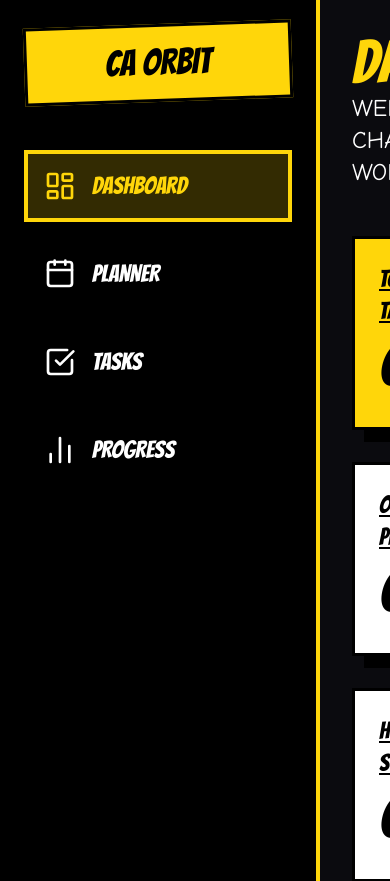
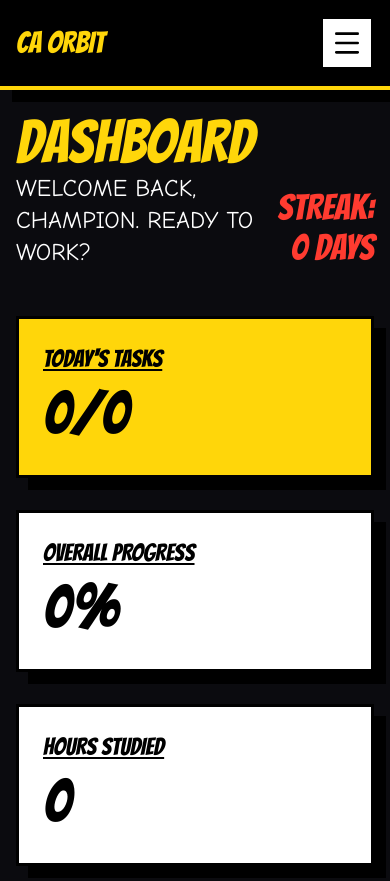
Before and after one commit to VedantJadhav701/ca-orbit, a Next.js app in the folder frontend/: page /dashboard in a window 390 px wide. Shown: the top 881 px of the page. Built offline with nearby package versions, Linux system fonts and the light colour scheme; no server answers.

Commit message:
feat: make dashboard sidebar fully responsive for mobile devices

```diff
--- a/frontend/src/app/dashboard/layout.tsx
+++ b/frontend/src/app/dashboard/layout.tsx
@@ -1,14 +1,32 @@
+"use client";
+
 import { Sidebar } from "@/components/Sidebar";
+import { useState } from "react";
+import { Menu } from "lucide-react";
 
 export default function DashboardLayout({
   children,
 }: {
   children: React.ReactNode;
 }) {
+  const [isSidebarOpen, setSidebarOpen] = useState(false);
+
   return (
     <div className="flex min-h-screen bg-dark">
-      <Sidebar />
-      <main className="flex-1 p-8 overflow-y-auto">
+      {/* Mobile Header */}
+      <div className="lg:hidden fixed top-0 left-0 w-full bg-black z-40 p-4 border-b-4 border-primary flex justify-between items-center shadow-brutalist">
+        <h1 className="text-3xl font-heading text-primary">CA ORBIT</h1>
+        <button
+          onClick={() => setSidebarOpen(true)}
+          className="neo-btn bg-white text-black p-2"
+        >
+          <Menu className="w-8 h-8" />
+        </button>
+      </div>
+
+      <Sidebar isOpen={isSidebarOpen} closeSidebar={() => setSidebarOpen(false)} />
+
+      <main className="flex-1 p-4 lg:p-8 pt-28 lg:pt-8 overflow-y-auto w-full">
         {children}
       </main>
     </div>
--- a/frontend/src/components/Sidebar.tsx
+++ b/frontend/src/components/Sidebar.tsx
@@ -9,8 +9,14 @@ import {
   Calendar,
   CheckSquare,
   BarChart2,
-  LogOut
+  LogOut,
+  X
 } from "lucide-react";
+
+interface SidebarProps {
+  isOpen: boolean;
+  closeSidebar: () => void;
+}
 
 const navItems = [
   { icon: LayoutDashboard, label: "DASHBOARD", href: "/dashboard" },
@@ -19,7 +25,7 @@ const navItems = [
   { icon: BarChart2, label: "PROGRESS", href: "/progress" },
 ];
 
-export const Sidebar: React.FC = () => {
+export const Sidebar: React.FC<SidebarProps> = ({ isOpen, closeSidebar }) => {
   const pathname = usePathname();
   const router = useRouter();
 
@@ -29,10 +35,28 @@ export const Sidebar: React.FC = () => {
   };
 
   return (
-    <aside className="w-80 min-h-screen bg-black border-r-4 border-primary p-6 flex flex-col space-y-12">
-      <Link href="/dashboard" className="bg-primary text-black font-heading text-4xl p-4 border-brutalist shadow-brutalist -rotate-2 block text-center">
+    <>
+      {/* Mobile Overlay */}
+      {isOpen && (
+        <div
+          className="fixed inset-0 bg-black/80 z-40 lg:hidden"
+          onClick={closeSidebar}
+        />
+      )}
+
+      <aside className={`
+        fixed inset-y-0 left-0 z-50 w-80 bg-black border-r-4 border-primary p-6 flex flex-col space-y-12 transform transition-transform duration-300 ease-in-out
+        lg:relative lg:translate-x-0
+        ${isOpen ? "translate-x-0" : "-translate-x-full"}
+      `}>
+        <div className="flex justify-between items-center lg:block">
+          <Link href="/dashboard" onClick={closeSidebar} className="bg-primary text-black font-heading text-4xl p-4 border-brutalist shadow-brutalist -rotate-2 block text-center flex-1">
             CA ORBIT
           </Link>
+          <button onClick={closeSidebar} className="lg:hidden text-white ml-4 neo-btn bg-red-500 p-2">
+            <X className="w-8 h-8" />
+          </button>
+        </div>
 
         <nav className="flex-1 space-y-4">
           {navItems.map((item) => {
@@ -41,6 +65,7 @@ export const Sidebar: React.FC = () => {
               <Link
                 key={item.label}
                 href={item.href}
+                onClick={closeSidebar}
                 className={`flex items-center space-x-4 p-4 font-heading text-2xl border-4 transition-all group ${
                   isActive
                     ? "border-primary bg-primary/20 text-primary"
@@ -64,5 +89,6 @@ export const Sidebar: React.FC = () => {
           </button>
         </div>
       </aside>
+    </>
   );
 };
```
Lines whose indentation alone changed are shown as unchanged.
